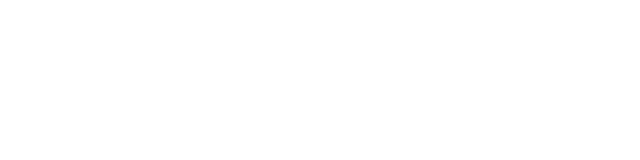
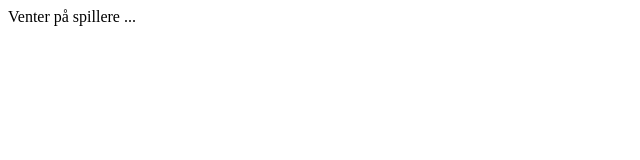
Before and after one commit to ErikEikeland/Tallmester, a React (Vite) app in the folder Tallmester/: page /local in a window 1280 px wide. Before the commit this address had no page. Shown: the top 160 px of the page, without its empty margins (0-640 px from the left). Built offline with nearby package versions, Linux system fonts and the light colour scheme.

Commit message:
Update App.tsx

```diff
--- a/Tallmester/src/App.tsx
+++ b/Tallmester/src/App.tsx
@@ -5,20 +5,15 @@
 import TallmesterApp from "./components/TallmesterApp"; // Lokal enkelversjon av spillet
 import GameMaster from "./components/GameMaster"; // Lærervisning, styrer spillet og viser QR-kode
 import PlayerClient from "./components/PlayerClient"; // Spillerklient for mobil, der elever leverer svar
+import WelcomeMenu from "./components/WelcomeMenu";
 
 export default function App() {
   return (
     // Oppretter en Router for navigasjon mellom ulike ruter/visninger
     <Router>
       <Routes>
-        {/* Rute for lokal spilling uten flerspiller. */}
-        <Route path="/" element={<TallmesterApp />} />
-
-        {/* Rute for lærerens skjerm der spillet styres. Viser spill-ID og QR-kode */}
-        <Route path="/game" element={<GameMaster />} />
-
-        {/* Rute for spillerens mobilvisning. gameId må være med i URL-en som query-param */}
-        <Route path="/join" element={<PlayerClient />} />
+         <Route path="/" element={<WelcomeMenu />} />
+        <Route path="/local" element={<TallmesterApp />} />
       </Routes>
     </Router>
   );
```
